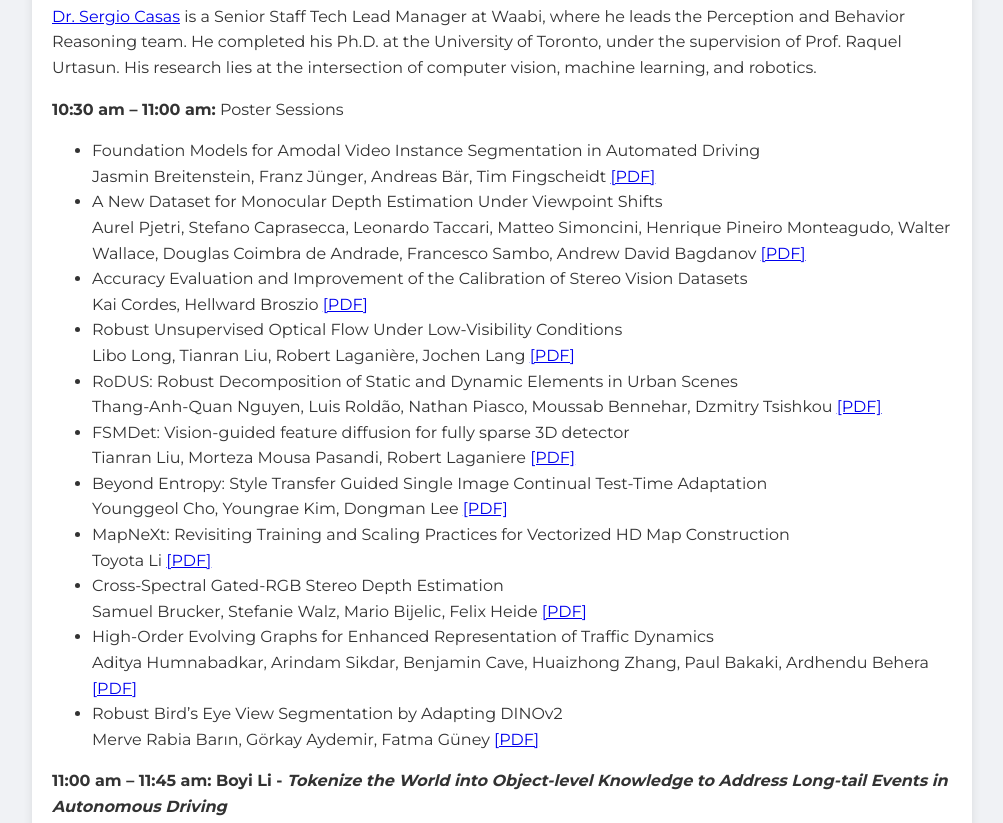
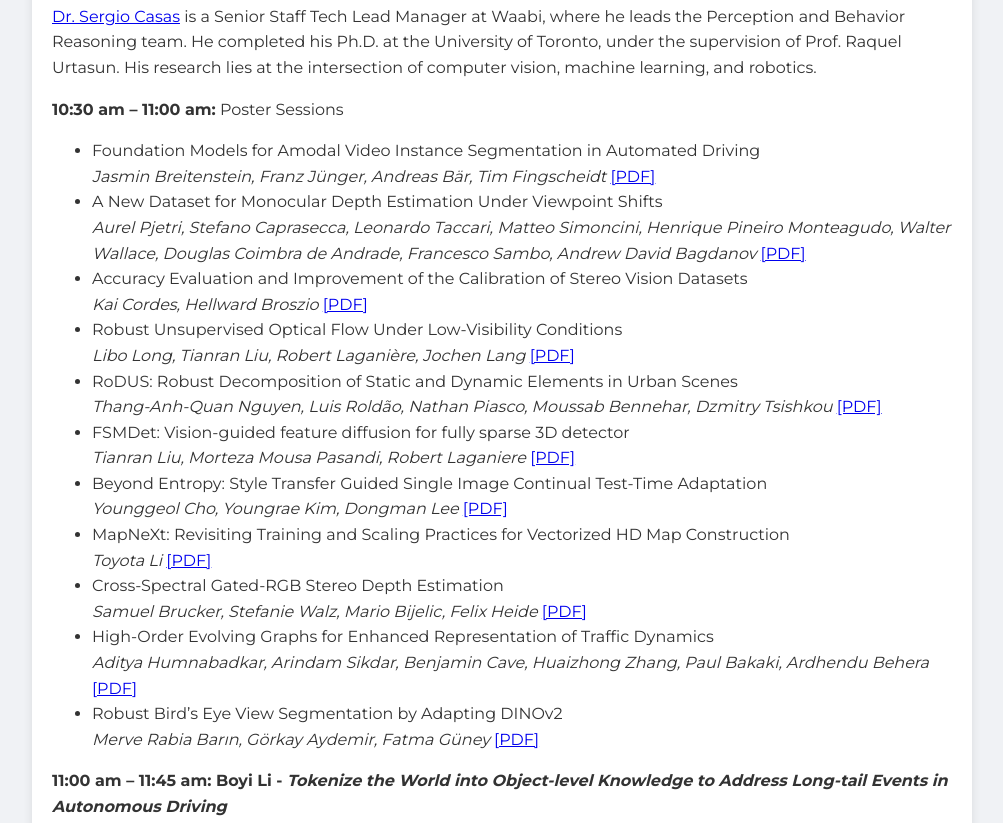
Before and after one commit to vcad-workshop/vcad-workshop.github.io, a plain HTML site: page index.html in a window 1280 px wide. Shown: the part 2040-2863 px from the top of the page, without its empty margins (138-1141 px from the left). Drawn offline with Linux system fonts and the light colour scheme.

Commit message:
Update index.html

```diff
--- a/index.html
+++ b/index.html
@@ -224,29 +224,41 @@
     <p><a href="https://sergiocasas.github.io/">Dr. Sergio Casas</a> is a Senior Staff Tech Lead Manager at Waabi, where he leads the Perception and Behavior Reasoning team. He completed his Ph.D. at the University of Toronto, under the supervision of Prof. Raquel Urtasun. His research lies at the intersection of computer vision, machine learning, and robotics.</p>
     <p><strong>10:30 am – 11:00 am:</strong> Poster Sessions</p>
     <ul>
-        <li>Foundation Models for Amodal Video Instance Segmentation in Automated Driving<br>
-            Jasmin Breitenstein, Franz Jünger, Andreas Bär, Tim Fingscheidt <a href="assets/pdf/poster/Foundation_Models_Amodal_Video_Instance_Segmentation.pdf" target="_blank">[PDF]</a></li>
-        <li>A New Dataset for Monocular Depth Estimation Under Viewpoint Shifts<br>
-            Aurel Pjetri, Stefano Caprasecca, Leonardo Taccari, Matteo Simoncini, Henrique Pineiro Monteagudo, Walter Wallace, Douglas Coimbra de Andrade, Francesco Sambo, Andrew David Bagdanov <a href="assets/pdf/poster/New_Dataset_for_Monocular_Depth_Estimation.pdf" target="_blank">[PDF]</a></li>
-        <li>Accuracy Evaluation and Improvement of the Calibration of Stereo Vision Datasets<br>
-            Kai Cordes, Hellward Broszio <a href="assets/pdf/poster/Accuracy_Evaluation_Calibration_Stereo_Vision.pdf" target="_blank">[PDF]</a></li>
-        <li>Robust Unsupervised Optical Flow Under Low-Visibility Conditions<br>
-            Libo Long, Tianran Liu, Robert Laganière, Jochen Lang <a href="assets/pdf/poster/Robust_Unsupervised_Optical_Flow_Low_Visibility.pdf" target="_blank">[PDF]</a></li>
-        <li>RoDUS: Robust Decomposition of Static and Dynamic Elements in Urban Scenes<br>
-            Thang-Anh-Quan Nguyen, Luis Roldão, Nathan Piasco, Moussab Bennehar, Dzmitry Tsishkou <a href="assets/pdf/poster/RoDUS_Robust_Decomposition_Urban_Scenes.pdf" target="_blank">[PDF]</a></li>
-        <li>FSMDet: Vision-guided feature diffusion for fully sparse 3D detector<br>
-            Tianran Liu, Morteza Mousa Pasandi, Robert Laganiere <a href="assets/pdf/poster/FSMDet_Vision-guided_Sparse_3D_Detector.pdf" target="_blank">[PDF]</a></li>
-        <li>Beyond Entropy: Style Transfer Guided Single Image Continual Test-Time Adaptation<br>
-            Younggeol Cho, Youngrae Kim, Dongman Lee <a href="assets/pdf/poster/Beyond_Entropy_Style_Transfer_Test_Time_Adaptation.pdf" target="_blank">[PDF]</a></li>
-        <li>MapNeXt: Revisiting Training and Scaling Practices for Vectorized HD Map Construction<br>
-            Toyota Li <a href="assets/pdf/poster/MapNeXt_Training_Scaling_Vectorized_HD_Map.pdf" target="_blank">[PDF]</a></li>
-        <li>Cross-Spectral Gated-RGB Stereo Depth Estimation<br>
-            Samuel Brucker, Stefanie Walz, Mario Bijelic, Felix Heide <a href="assets/pdf/poster/Cross_Spectral_Gated_RGB_Stereo_Depth_Estimation.pdf" target="_blank">[PDF]</a></li>
-        <li>High-Order Evolving Graphs for Enhanced Representation of Traffic Dynamics<br>
-            Aditya Humnabadkar, Arindam Sikdar, Benjamin Cave, Huaizhong Zhang, Paul Bakaki, Ardhendu Behera <a href="assets/pdf/poster/High_Order_Evolving_Graphs_Traffic_Dynamics.pdf" target="_blank">[PDF]</a></li>
-        <li>Robust Bird’s Eye View Segmentation by Adapting DINOv2<br>
-            Merve Rabia Barın, Görkay Aydemir, Fatma Güney <a href="assets/pdf/poster/Robust_Bird_Eye_View_Segmentation_DINOv2.pdf" target="_blank">[PDF]</a></li>
+        <li>Foundation Models for Amodal Video Instance Segmentation in Automated Driving <br>
+            <em>Jasmin Breitenstein, Franz Jünger, Andreas Bär, Tim Fingscheidt</em> <a href="assets/pdf/poster/Foundation_Models_Amodal_Video_Instance_Segmentation.pdf" target="_blank">[PDF]</a>
+        </li>
+        <li>A New Dataset for Monocular Depth Estimation Under Viewpoint Shifts <br>
+            <em>Aurel Pjetri, Stefano Caprasecca, Leonardo Taccari, Matteo Simoncini, Henrique Pineiro Monteagudo, Walter Wallace, Douglas Coimbra de Andrade, Francesco Sambo, Andrew David Bagdanov</em> <a href="assets/pdf/poster/New_Dataset_for_Monocular_Depth_Estimation.pdf" target="_blank">[PDF]</a>
+        </li>
+        <li>Accuracy Evaluation and Improvement of the Calibration of Stereo Vision Datasets <br>
+            <em>Kai Cordes, Hellward Broszio</em> <a href="assets/pdf/poster/Accuracy_Evaluation_Calibration_Stereo_Vision.pdf" target="_blank">[PDF]</a>
+        </li>
+        <li>Robust Unsupervised Optical Flow Under Low-Visibility Conditions <br>
+            <em>Libo Long, Tianran Liu, Robert Laganière, Jochen Lang</em> <a href="assets/pdf/poster/Robust_Unsupervised_Optical_Flow_Low_Visibility.pdf" target="_blank">[PDF]</a>
+        </li>
+        <li>RoDUS: Robust Decomposition of Static and Dynamic Elements in Urban Scenes <br>
+            <em>Thang-Anh-Quan Nguyen, Luis Roldão, Nathan Piasco, Moussab Bennehar, Dzmitry Tsishkou</em> <a href="assets/pdf/poster/RoDUS_Robust_Decomposition_Urban_Scenes.pdf" target="_blank">[PDF]</a>
+        </li>
+        <li>FSMDet: Vision-guided feature diffusion for fully sparse 3D detector <br>
+            <em>Tianran Liu, Morteza Mousa Pasandi, Robert Laganiere</em> <a href="assets/pdf/poster/FSMDet_Vision-guided_Sparse_3D_Detector.pdf" target="_blank">[PDF]</a>
+        </li>
+        <li>Beyond Entropy: Style Transfer Guided Single Image Continual Test-Time Adaptation <br>
+            <em>Younggeol Cho, Youngrae Kim, Dongman Lee</em> <a href="assets/pdf/poster/Beyond_Entropy_Style_Transfer_Test_Time_Adaptation.pdf" target="_blank">[PDF]</a>
+        </li>
+        <li>MapNeXt: Revisiting Training and Scaling Practices for Vectorized HD Map Construction <br>
+            <em>Toyota Li</em> <a href="assets/pdf/poster/MapNeXt_Training_Scaling_Vectorized_HD_Map.pdf" target="_blank">[PDF]</a>
+        </li>
+        <li>Cross-Spectral Gated-RGB Stereo Depth Estimation <br>
+            <em>Samuel Brucker, Stefanie Walz, Mario Bijelic, Felix Heide</em> <a href="assets/pdf/poster/Cross_Spectral_Gated_RGB_Stereo_Depth_Estimation.pdf" target="_blank">[PDF]</a>
+        </li>
+        <li>High-Order Evolving Graphs for Enhanced Representation of Traffic Dynamics <br>
+            <em>Aditya Humnabadkar, Arindam Sikdar, Benjamin Cave, Huaizhong Zhang, Paul Bakaki, Ardhendu Behera</em> <a href="assets/pdf/poster/High_Order_Evolving_Graphs_Traffic_Dynamics.pdf" target="_blank">[PDF]</a>
+        </li>
+        <li>Robust Bird’s Eye View Segmentation by Adapting DINOv2 <br>
+            <em>Merve Rabia Barın, Görkay Aydemir, Fatma Güney</em> <a href="assets/pdf/poster/Robust_Bird_Eye_View_Segmentation_DINOv2.pdf" target="_blank">[PDF]</a>
+        </li>
     </ul>
+
 
 
 
```
